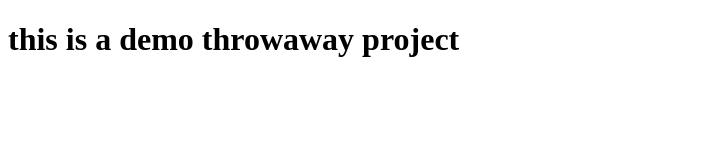
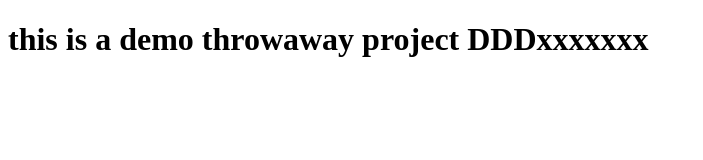
Before and after one commit to p-bradley/patrickweek5, a plain HTML site: page index.html in a window 1280 px wide. Shown: the whole page, without its empty margins (0-703 px from the left). Drawn offline with Linux system fonts and the light colour scheme.

Commit message:
messing up the stuff

```diff
--- a/index.html
+++ b/index.html
@@ -5,6 +5,6 @@
 	<title>Document</title>
 </head>
 <body>
-	<h1>this is a demo throwaway project</h1>
+	<h1>this is a demo throwaway project DDDxxxxxxx</h1>
 </body>
 </html>
```
